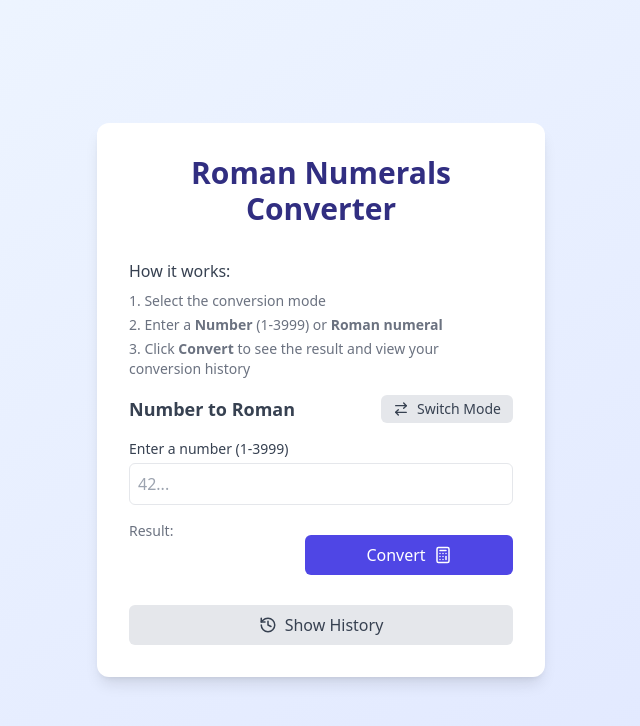
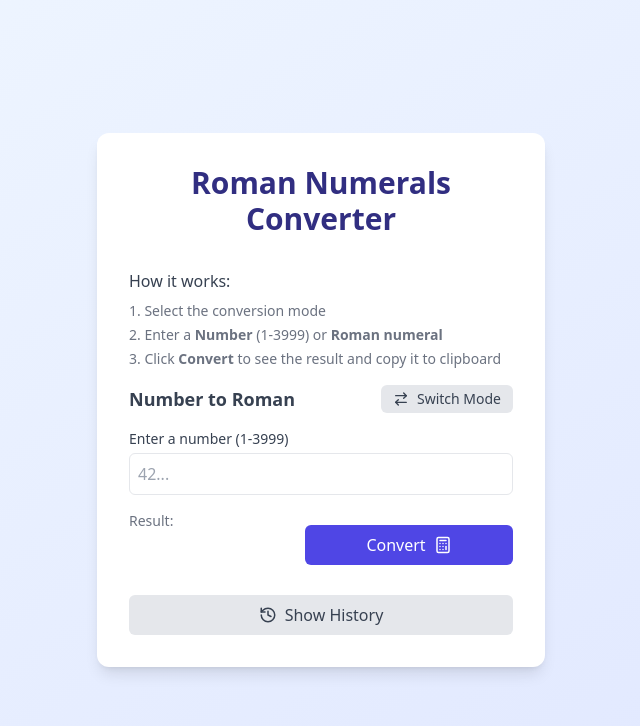
Before and after one commit to NataliUstinova/roman-numerals-project, a React (Vite) app in the folder frontend/: page / in a window 1280 px wide. Shown: the top 726 px of the page, without its empty margins (319-959 px from the left). Built offline with nearby package versions, Linux system fonts and the light colour scheme.

Commit message:
refactor: frontend semantics

```diff
--- a/frontend/src/components/ConversionHistory.tsx
+++ b/frontend/src/components/ConversionHistory.tsx
@@ -44,7 +44,7 @@ export default function ConversionHistory() {
   }
 
   return (
-    <div className="mt-6 border rounded-lg p-4 bg-gray-50">
+    <section className="mt-6 border rounded-lg p-4 bg-gray-50">
       <div className="flex justify-between items-center mb-4">
         <H2>History</H2>
         <div className="space-x-2">
@@ -117,6 +117,6 @@ export default function ConversionHistory() {
           No conversion history yet
         </div>
       )}
-    </div>
+    </section>
   );
 }
--- a/frontend/src/components/HowItWorks.tsx
+++ b/frontend/src/components/HowItWorks.tsx
@@ -1,7 +1,7 @@
 import React from 'react';
 
 const HowItWorks: React.FC = () => (
-  <div className="mt-8">
+  <section className="mt-8">
     <h2 className="font-medium text-gray-700 mb-2">How it works:</h2>
     <ul className="list-decimal list-inside space-y-1 text-sm text-gray-500">
       <li>Select the conversion mode</li>
@@ -9,10 +9,10 @@ const HowItWorks: React.FC = () => (
         Enter a <b>Number</b> (1-3999) or <b>Roman numeral</b>
       </li>
       <li>
-        Click <b>Convert</b> to see the result and view your conversion history
+        Click <b>Convert</b> to see the result and copy it to clipboard
       </li>
     </ul>
-  </div>
+  </section>
 );
 
 export default HowItWorks;
```
